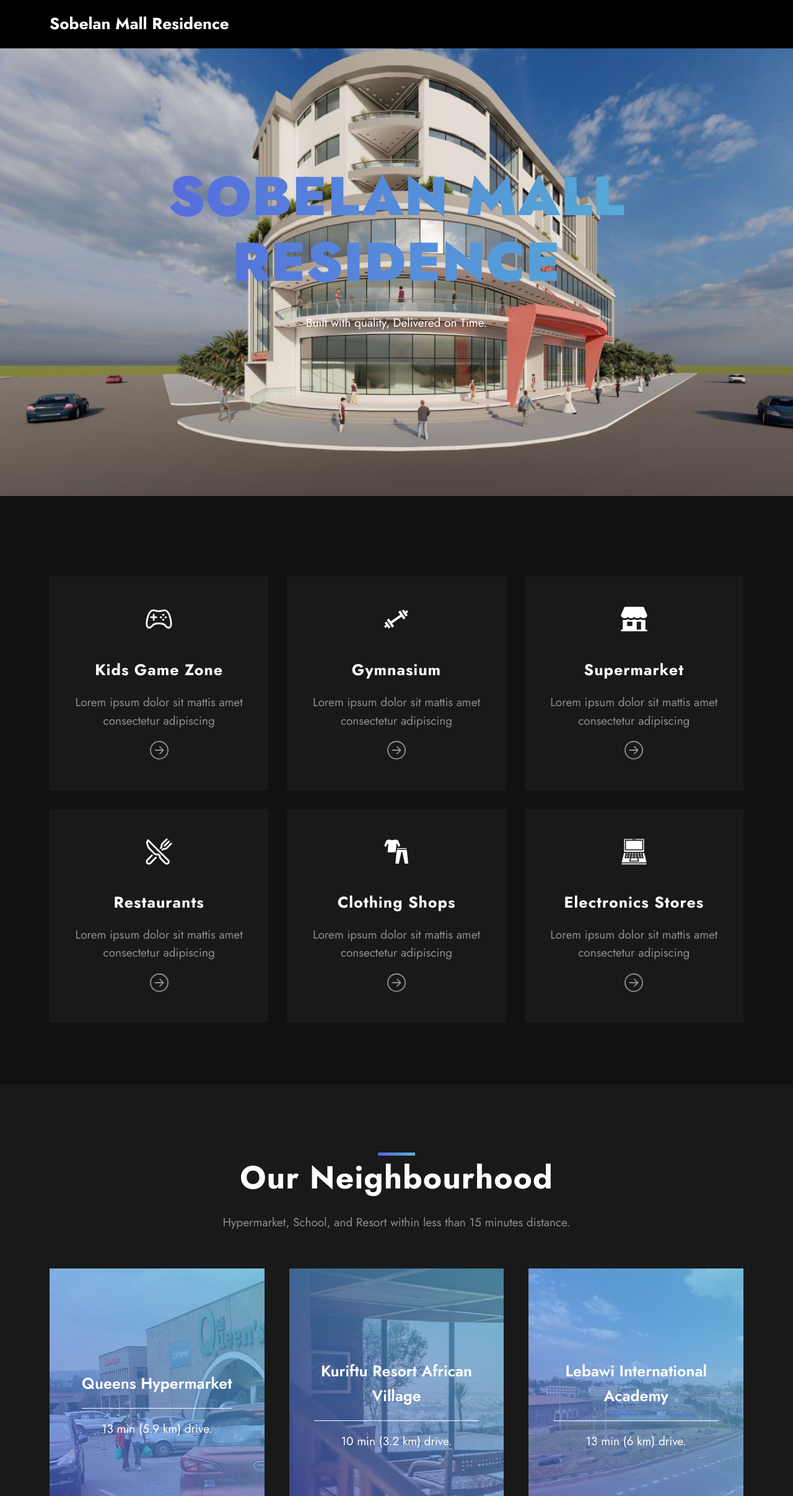
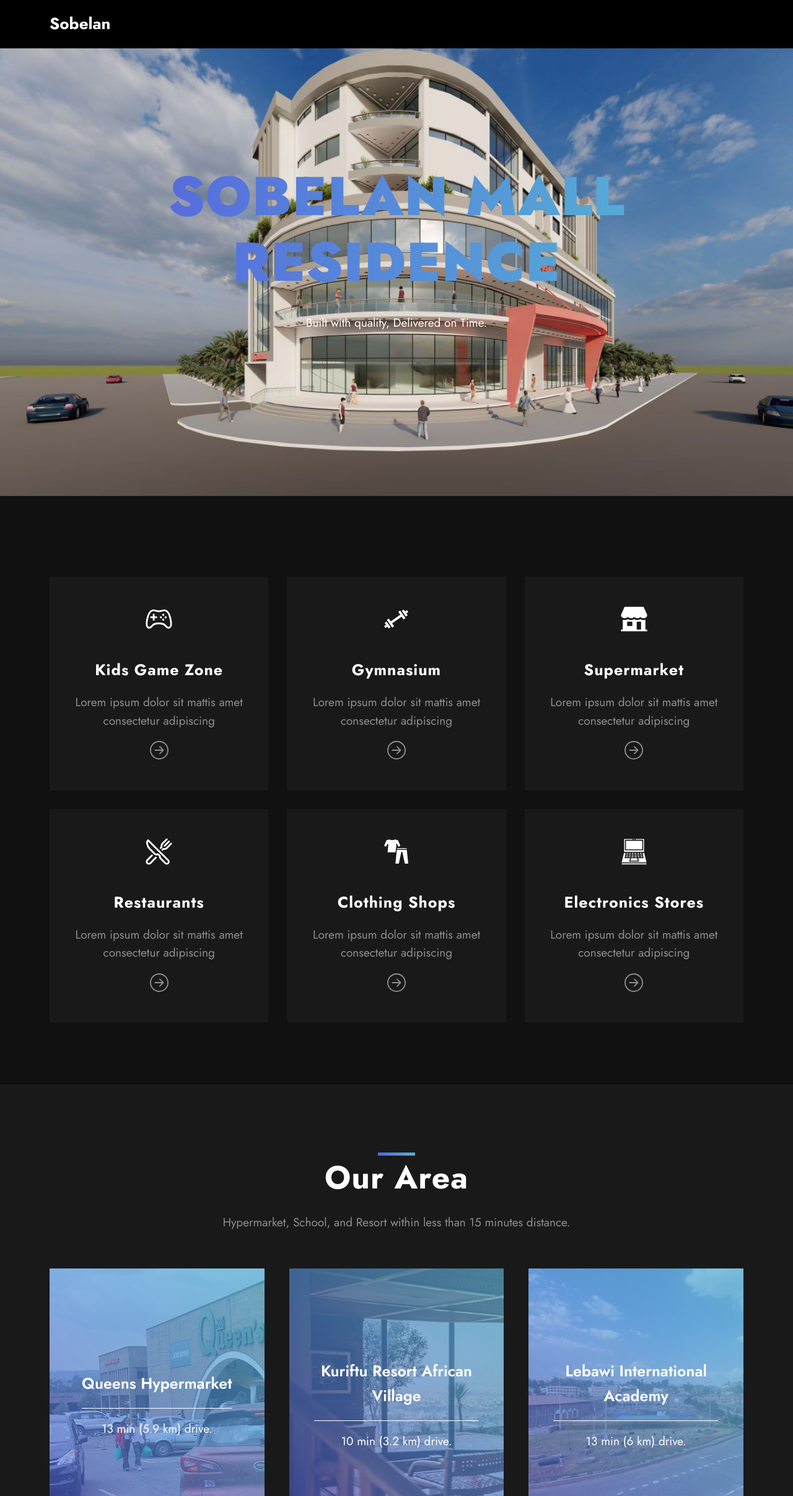
Before and after one commit to sobelan/anfo, a React (Create React App) app: page / in a window 1280 px wide. Shown: the top 2413 px of the page at 62% size. Built offline with nearby package versions, Linux system fonts and the light colour scheme.

Commit message:
shorter titles

```diff
--- a/src/components/Navbar/Navbar.jsx
+++ b/src/components/Navbar/Navbar.jsx
@@ -16,7 +16,7 @@
         <div className='container w-100'>
             <div className='navbar-content flex fw-7'>
                 <div className='brand-and-toggler flex flex-between w-100'>
-                    <Link to = "/" className='navbar-brand fs-26'>Sobelan Mall Residence</Link>
+                    <Link to = "/" className='navbar-brand fs-26'>Sobelan </Link>
                     <div type = "button" className={`hamburger-menu ${navToggle ? 'hamburger-menu-change' : ""}`} onClick={navHandler}>
                         <div className='bar-top'></div>
                         <div className='bar-middle'></div>
--- a/src/components/Portfolio/Portfolio.jsx
+++ b/src/components/Portfolio/Portfolio.jsx
@@ -8,7 +8,7 @@
         <div className='container'>
             <div className='portfolio-content'>
                 <div className='section-t text-center'>
-                    <h3>Our Neighbourhood</h3>
+                    <h3>Our Area</h3>
                     <p className='text'> Hypermarket, School, and Resort within less than 15 minutes distance. </p>
                 </div>
 
```
